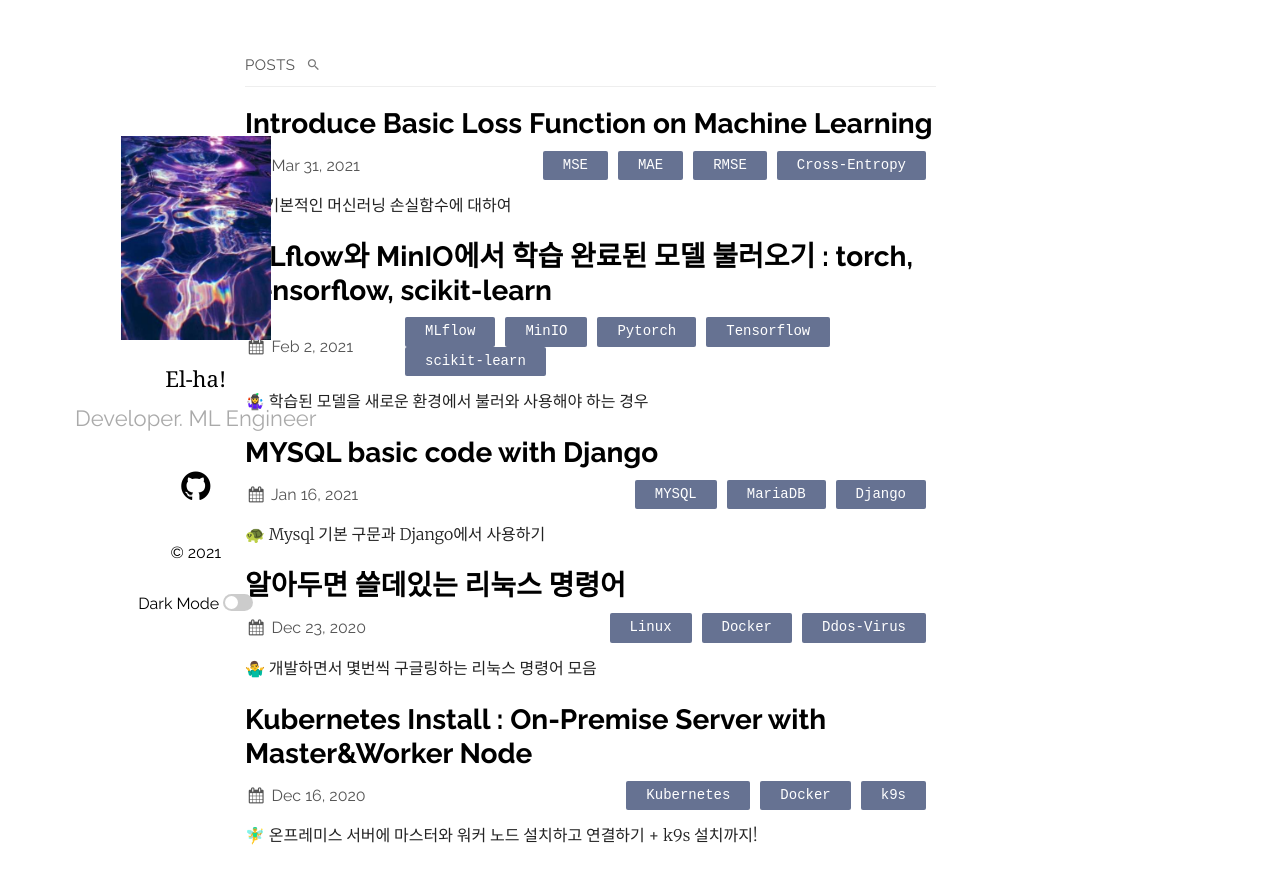
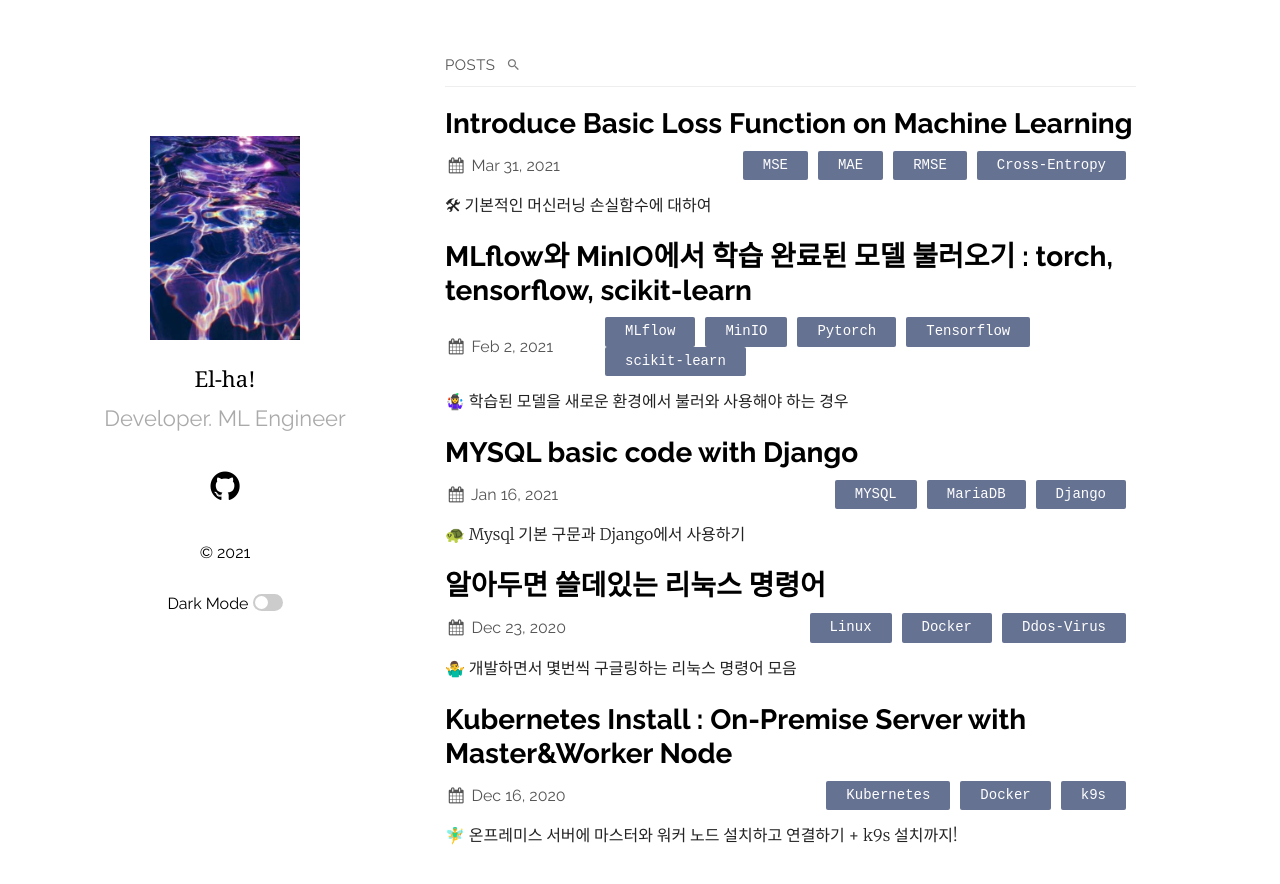
Before and after one commit to huhji-elha/huhji.github.io, a Jekyll site: the page built from index.md, in a window 1280 px wide. Shown: the top 884 px of the page. Built offline with Jekyll 4.4.1, drawn with Linux system fonts in a browser that asks for light colours; some web fonts are replaced.

Commit message:
change leftwidth 100 to 300

```diff
--- a/_sass/plain.scss
+++ b/_sass/plain.scss
@@ -6,7 +6,7 @@ $linkColor: #926AA6;
 $mobileW: 768px;
 $smallMobileW: 480px;
 $bigScreenW: 1200px;
-$leftWidth: 100px;
+$leftWidth: 300px;
 
 *,
 *:before,
```
